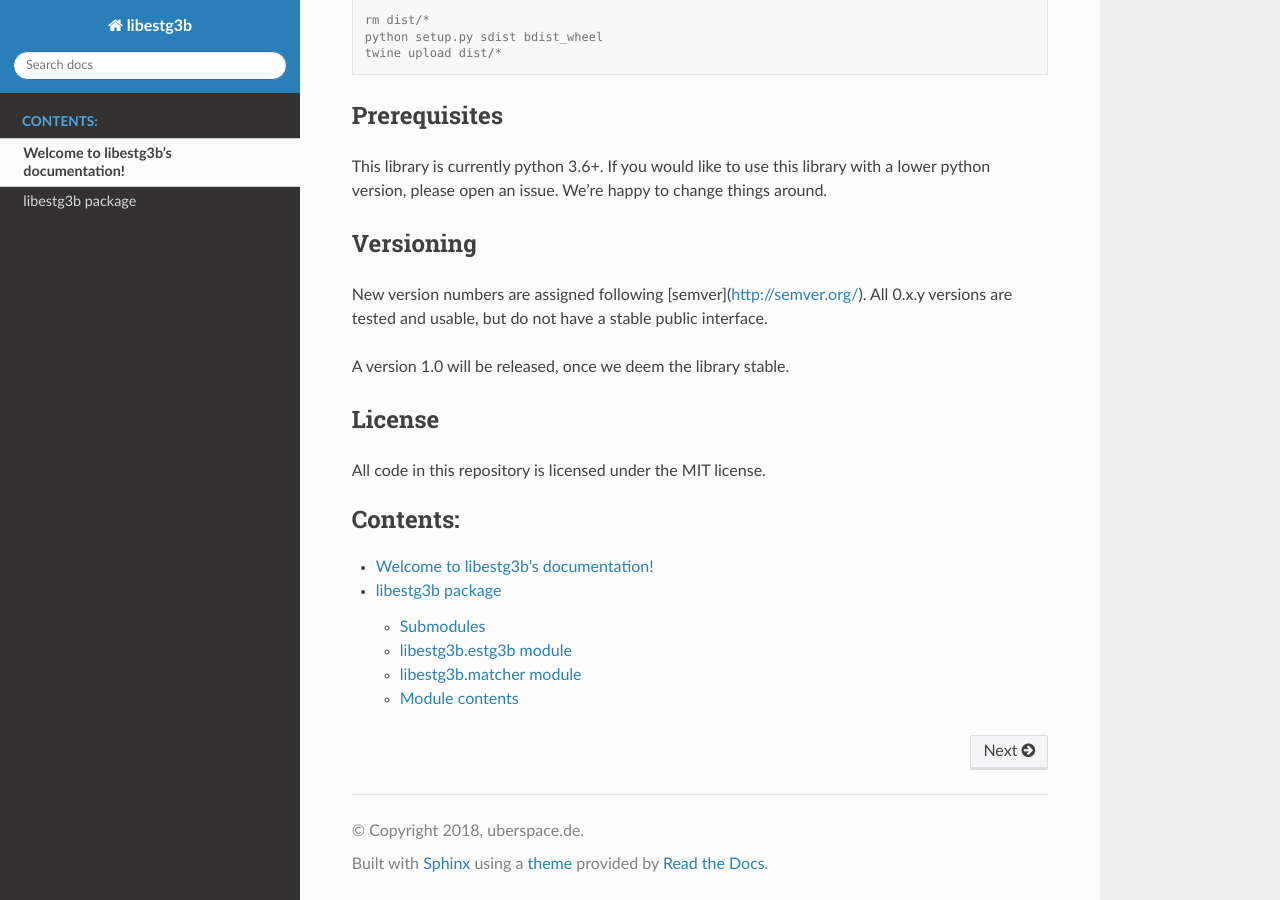
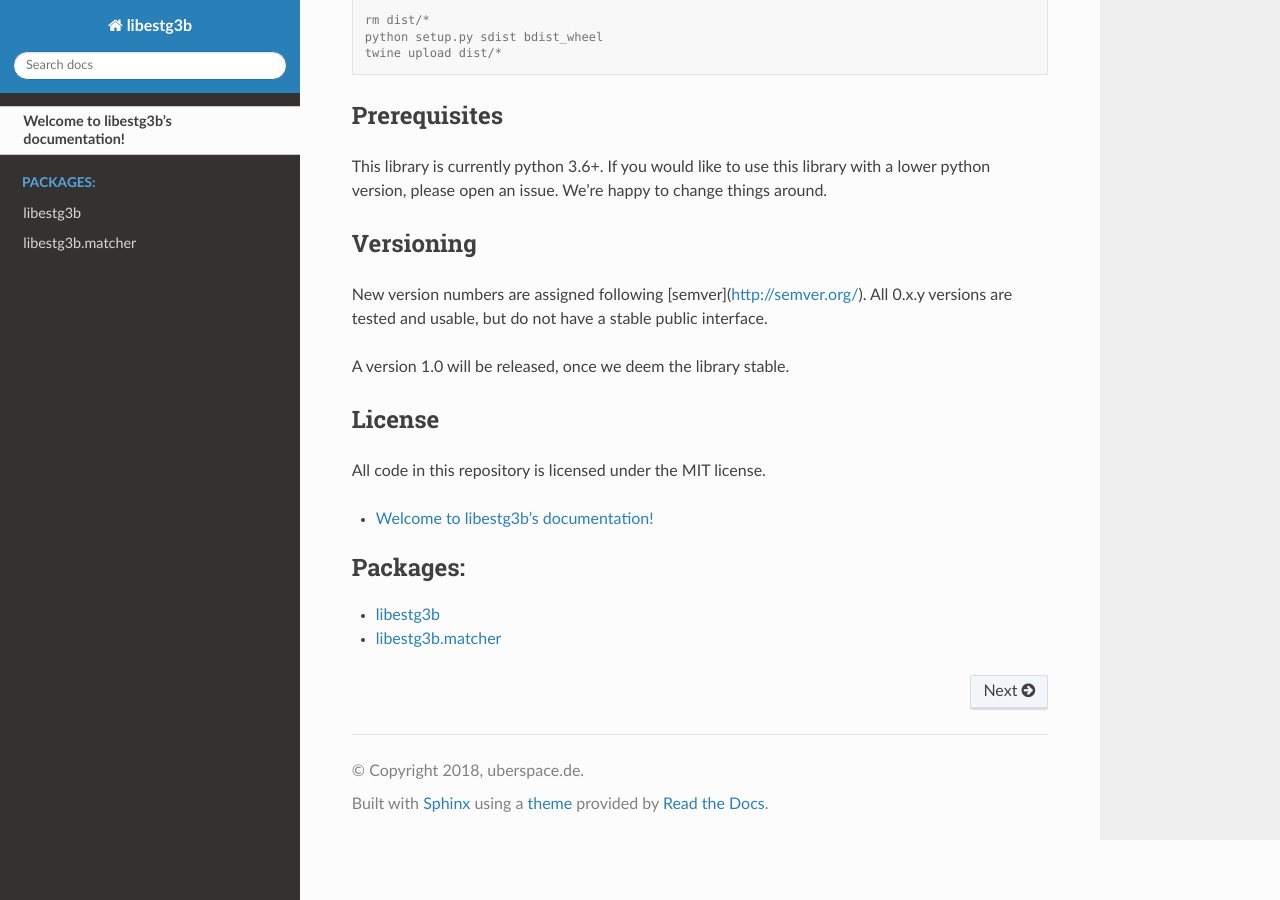
Before and after one commit to Uberspace/libestg3b, a Sphinx documentation site: the page built from docs/index.rst, in a window 1280 px wide and 900 px high, scrolled down 1649 px. Built offline with Sphinx 7.4.7 and the Read the Docs theme 2.0.0, drawn with Linux system fonts in a browser that asks for light colours.

Commit message:
restructure docs

```diff
--- a/docs/index.rst
+++ b/docs/index.rst
@@ -12,7 +12,13 @@ Welcome to libestg3b's documentation!
 
 .. toctree::
    :maxdepth: 2
-   :caption: Contents:
 
    self
+
+
+.. toctree::
+   :maxdepth: 2
+   :caption: Packages:
+
    libestg3b
+   libestg3b.matcher
--- a/libestg3b/__init__.py
+++ b/libestg3b/__init__.py
@@ -1,7 +1,8 @@
-from .estg3b import EstG3b, EstG3bs, Match
+from .estg3b import EstG3b, EstG3bBase, EstG3bs, Match
 
 __all__ = [
   "EstG3b",
   "EstG3bs",
+  "EstG3bBase",
   "Match",
 ]
```
Also changed, not shown: docs/libestg3b.matcher.rst (added, +7 -0 lines), docs/libestg3b.rst (+2 -26 lines).
